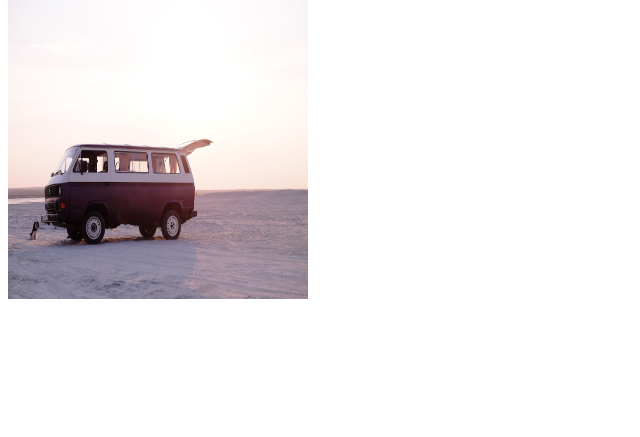
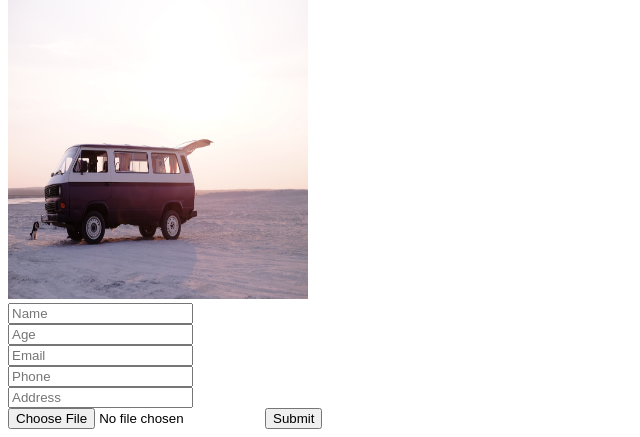
Before and after one commit to munim110/FullStackBatch4, a Django app: page / in a window 1280 px wide. Shown: the part 1231-1668 px from the top of the page, without its empty margins (0-640 px from the left). Before the commit the page ends 1530 px from the top, so only its background shows below. Run offline with Django 4.2, Linux system fonts and the light colour scheme; data comes from the database, SQL or seed files in the repository; both versions use the stored data as it was after the commit; parts of the project's set-up code (start-up, migrations or seed data) failed here and were passed over.

Commit message:
No message

```diff
--- a/New/views.py
+++ b/New/views.py
@@ -1,8 +1,25 @@
+from django.http import HttpResponse
 from django.shortcuts import render
 from Student.models import Student
+from django.db import connection
 
 # Create your views here.
 
 def index(request):
-    students = Student.objects.all()
-    return render(request, 'home/index.html', {'students': students})
+    if request.method == 'POST':
+        name = request.POST.get('name')
+        age = request.POST.get('age')
+        email = request.POST.get('email')
+        phone = request.POST.get('phone')
+        address = request.POST.get('address')
+        photo = request.FILES.get('photo')
+        type
+        print(name, age, email, phone, address)
+        print(photo.url)
+        student = Student(name=name, age=age, email=email, phone=phone, address=address, photo=photo)
+        student.save()
+        students = Student.objects.all()
+        return render(request, 'home/index.html', {'students': students})
+    else:
+        students = Student.objects.all()
+        return render(request, 'home/index.html', {'students': students})
--- a/templates/home/index.html
+++ b/templates/home/index.html
@@ -16,5 +16,16 @@
         <p> {{ student.address }} </p>
         <img src="{{ student.photo.url }}" alt="{{ student.name }}" height="300" width="300">
     {% endfor %}
+    <form action="#" method="post" >
+    {% csrf_token %}
+      <input type="text" name="name" placeholder="Name" /> <br />
+      <input type="text" name="age" placeholder="Age" /> <br />
+      <input type="text" name="email" placeholder="Email" />  <br />
+      <input type="text" name="phone" placeholder="Phone" />  <br />
+      <input type="text" name="address" placeholder="Address" /> <br />
+      <input type="file" name="photo" />
+      <button type="submit">Submit</button>
+    </form>
+
   </body>
 </html>
```
Also changed, not shown: Student/models.py (+7 -0 lines), db.sqlite3, media/student_photos/dummy_thumb.jpg (added).
